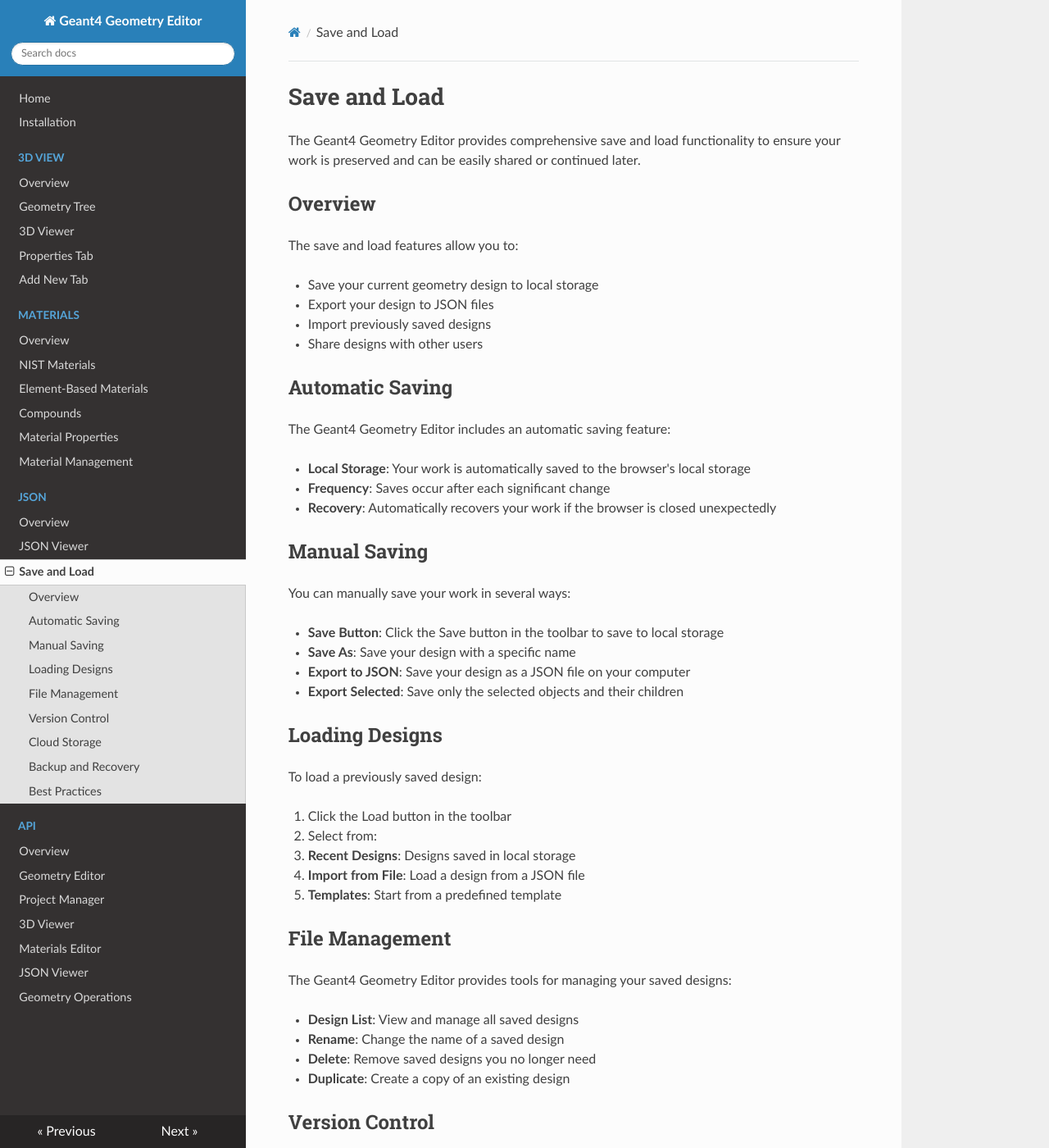
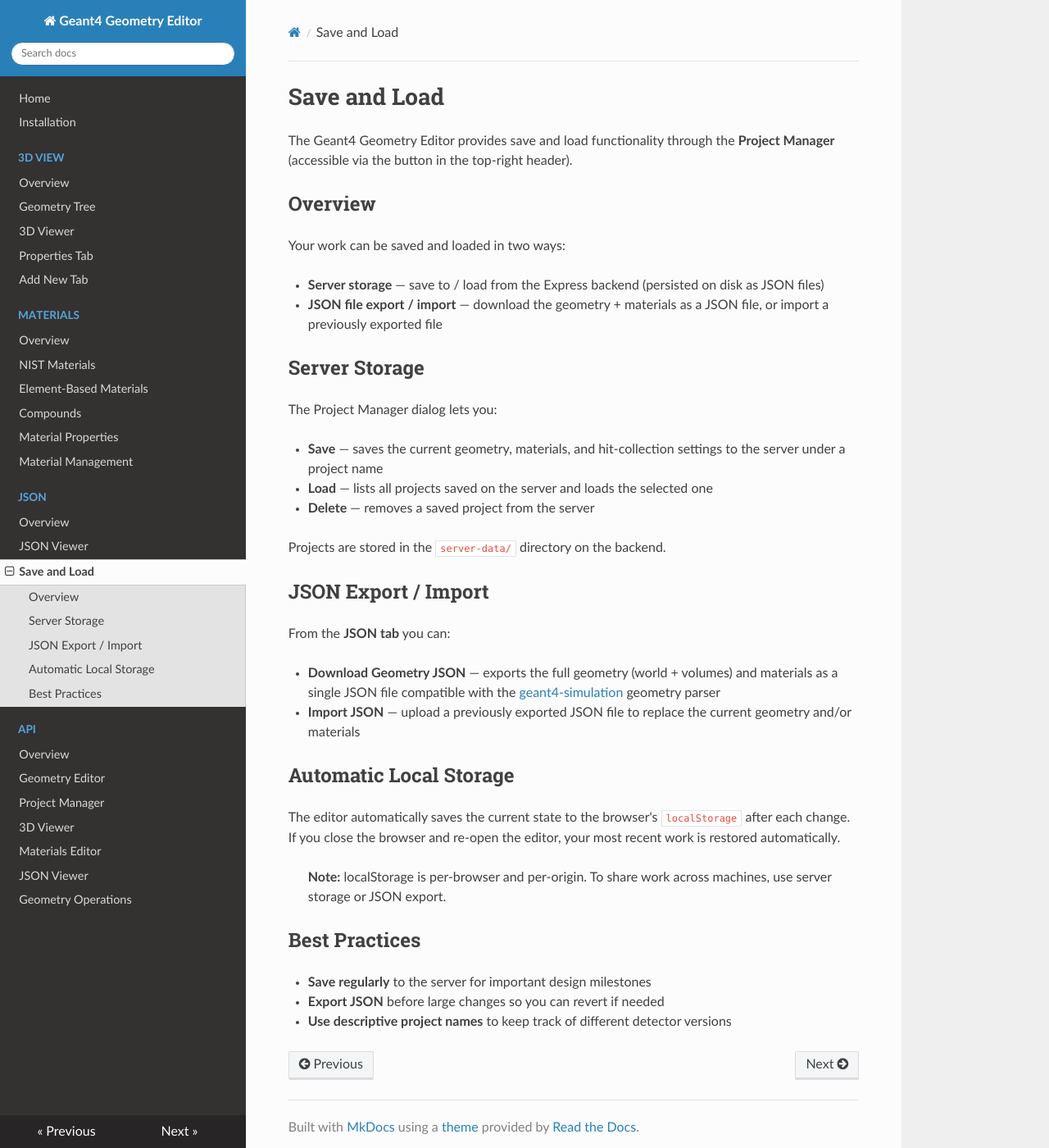
Before and after one commit to acolijn/geant4-geometry-editor, an MkDocs documentation site: the page built from docs/save-load.md, in a window 1280 px wide and 1400 px high. Shown: the whole window at 82% size. Built offline with MkDocs 1.6.1, drawn with Linux system fonts in a browser that asks for light colours; nearby versions of some CDN libraries; some of the changed text lies outside the part shown.

Commit message:
updated docs

```diff
--- a/docs/save-load.md
+++ b/docs/save-load.md
@@ -1,81 +1,39 @@
 # Save and Load
 
-The Geant4 Geometry Editor provides comprehensive save and load functionality to ensure your work is preserved and can be easily shared or continued later.
+The Geant4 Geometry Editor provides save and load functionality through the **Project Manager** (accessible via the button in the top-right header).
 
 ## Overview
 
-The save and load features allow you to:
+Your work can be saved and loaded in two ways:
 
-- Save your current geometry design to local storage
-- Export your design to JSON files
-- Import previously saved designs
-- Share designs with other users
+- **Server storage** — save to / load from the Express backend (persisted on disk as JSON files)
+- **JSON file export / import** — download the geometry + materials as a JSON file, or import a previously exported file
 
-## Automatic Saving
+## Server Storage
 
-The Geant4 Geometry Editor includes an automatic saving feature:
+The Project Manager dialog lets you:
 
-- **Local Storage**: Your work is automatically saved to the browser's local storage
-- **Frequency**: Saves occur after each significant change
-- **Recovery**: Automatically recovers your work if the browser is closed unexpectedly
+- **Save** — saves the current geometry, materials, and hit-collection settings to the server under a project name
+- **Load** — lists all projects saved on the server and loads the selected one
+- **Delete** — removes a saved project from the server
 
-## Manual Saving
+Projects are stored in the `server-data/` directory on the backend.
 
-You can manually save your work in several ways:
+## JSON Export / Import
 
-- **Save Button**: Click the Save button in the toolbar to save to local storage
-- **Save As**: Save your design with a specific name
-- **Export to JSON**: Save your design as a JSON file on your computer
-- **Export Selected**: Save only the selected objects and their children
+From the **JSON tab** you can:
 
-## Loading Designs
+- **Download Geometry JSON** — exports the full geometry (world + volumes) and materials as a single JSON file compatible with the [geant4-simulation](https://github.com/acolijn/geant4-simulation) geometry parser
+- **Import JSON** — upload a previously exported JSON file to replace the current geometry and/or materials
 
-To load a previously saved design:
+## Automatic Local Storage
 
-1. Click the Load button in the toolbar
-2. Select from:
-   - **Recent Designs**: Designs saved in local storage
-   - **Import from File**: Load a design from a JSON file
-   - **Templates**: Start from a predefined template
+The editor automatically saves the current state to the browser's `localStorage` after each change. If you close the browser and re-open the editor, your most recent work is restored automatically.
 
-## File Management
-
-The Geant4 Geometry Editor provides tools for managing your saved designs:
-
-- **Design List**: View and manage all saved designs
-- **Rename**: Change the name of a saved design
-- **Delete**: Remove saved designs you no longer need
-- **Duplicate**: Create a copy of an existing design
-
-## Version Control
-
-For advanced users, the Geant4 Geometry Editor supports basic version control:
-
-- **Snapshots**: Create named snapshots of your design at important milestones
-- **History**: View the history of changes to your design
-- **Revert**: Return to a previous snapshot if needed
-
-## Cloud Storage
-
-If configured, the Geant4 Geometry Editor can save designs to cloud storage:
-
-- **User Authentication**: Sign in to access your designs from any device
-- **Shared Designs**: Collaborate with other users on the same design
-- **Access Control**: Control who can view and edit your designs
-
-## Backup and Recovery
-
-To prevent data loss, the Geant4 Geometry Editor includes backup and recovery features:
-
-- **Automatic Backups**: Regular backups of your work
-- **Recovery Points**: Restore from specific points in time
-- **Export Backups**: Save backup files to your computer
+> **Note:** localStorage is per-browser and per-origin. To share work across machines, use server storage or JSON export.
 
 ## Best Practices
 
-For optimal use of the save and load features:
-
-- **Regular Saves**: Manually save important milestones in your design
-- **Descriptive Names**: Use clear, descriptive names for your saved designs
-- **Export Important Work**: Export critical designs as JSON files for safekeeping
-- **Version Naming**: Use a consistent naming scheme for different versions
+- **Save regularly** to the server for important design milestones
+- **Export JSON** before large changes so you can revert if needed
+- **Use descriptive project names** to keep track of different detector versions
```
Also changed, not shown: README.md (+61 -152 lines), docs/index.md (+33 -13 lines), docs/installation.md (+16 -21 lines).
